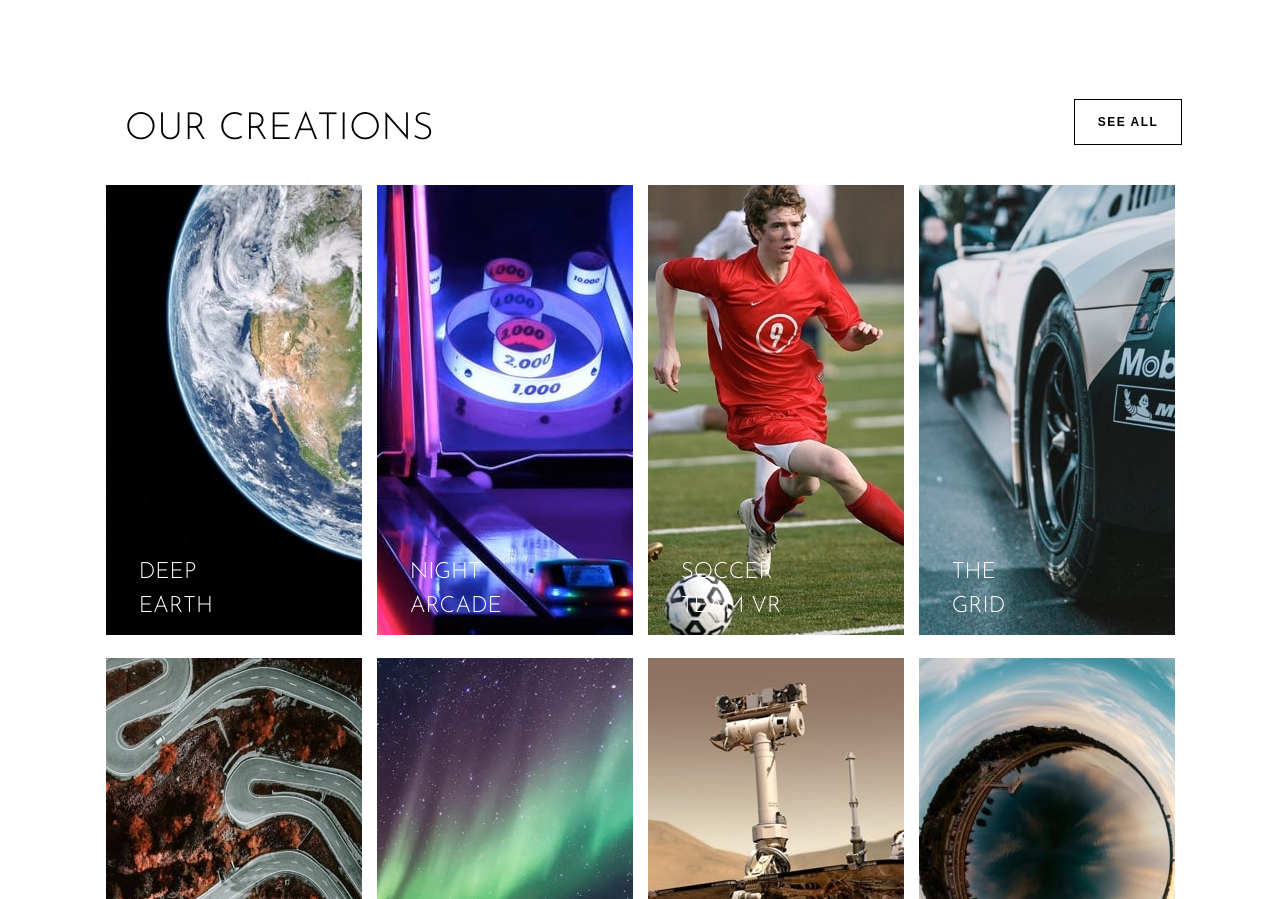
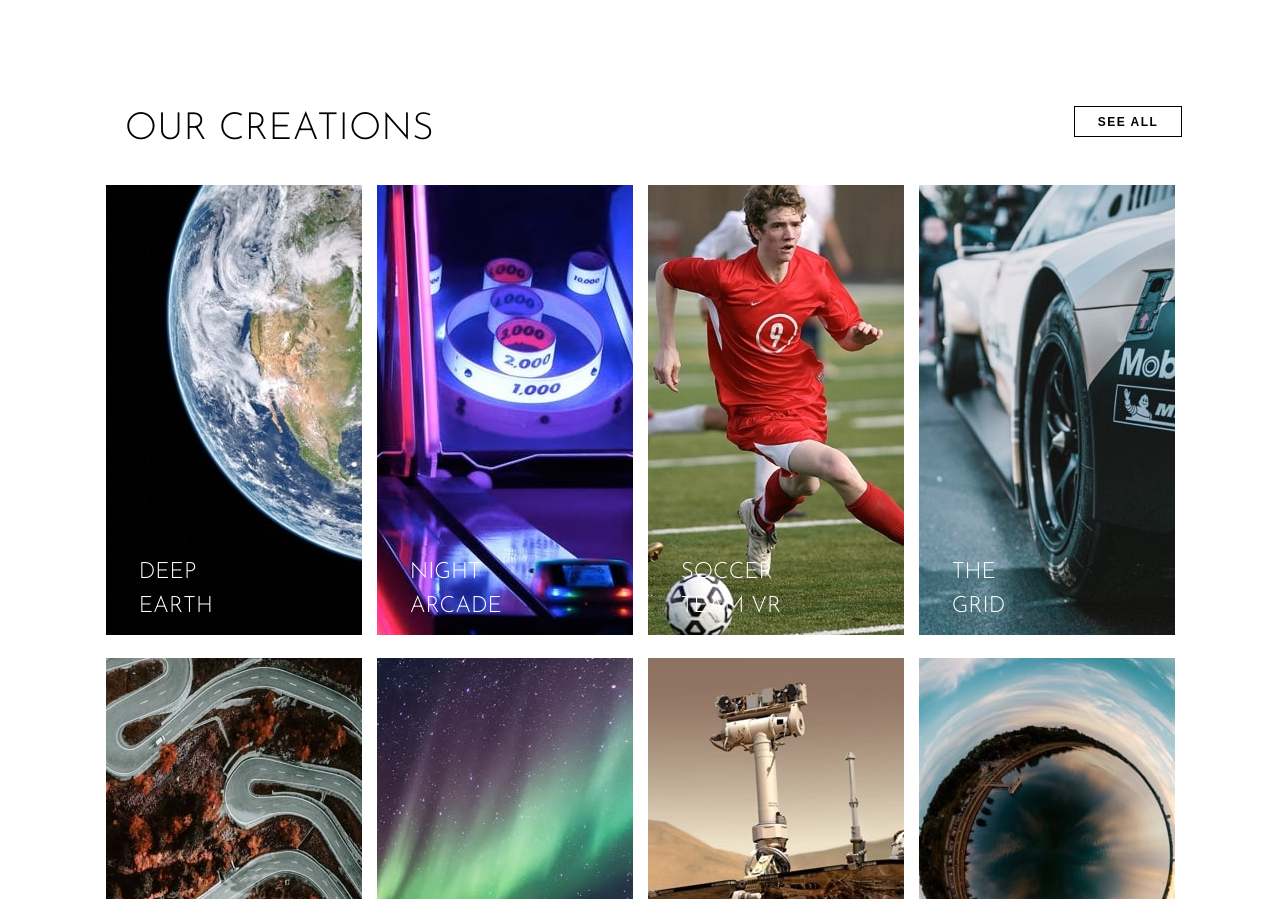
Before and after one commit to Jlbspyder/loopstudio-landing-page, a React (Vite) app: page / in a window 1280 px wide. Shown: the part 1276-2175 px from the top of the page. Built offline with nearby package versions, Linux system fonts and the light colour scheme.

Commit message:
Update index.css

```diff
--- a/src/index.css
+++ b/src/index.css
@@ -329,7 +329,7 @@ p {
   .desktop-btn {
     display: block;
     margin-top: 2rem;
-    padding: 1rem;
+    padding: 0.5rem;
     width: 10%;
     height: 5%;
     font-size: 0.8rem;
```
